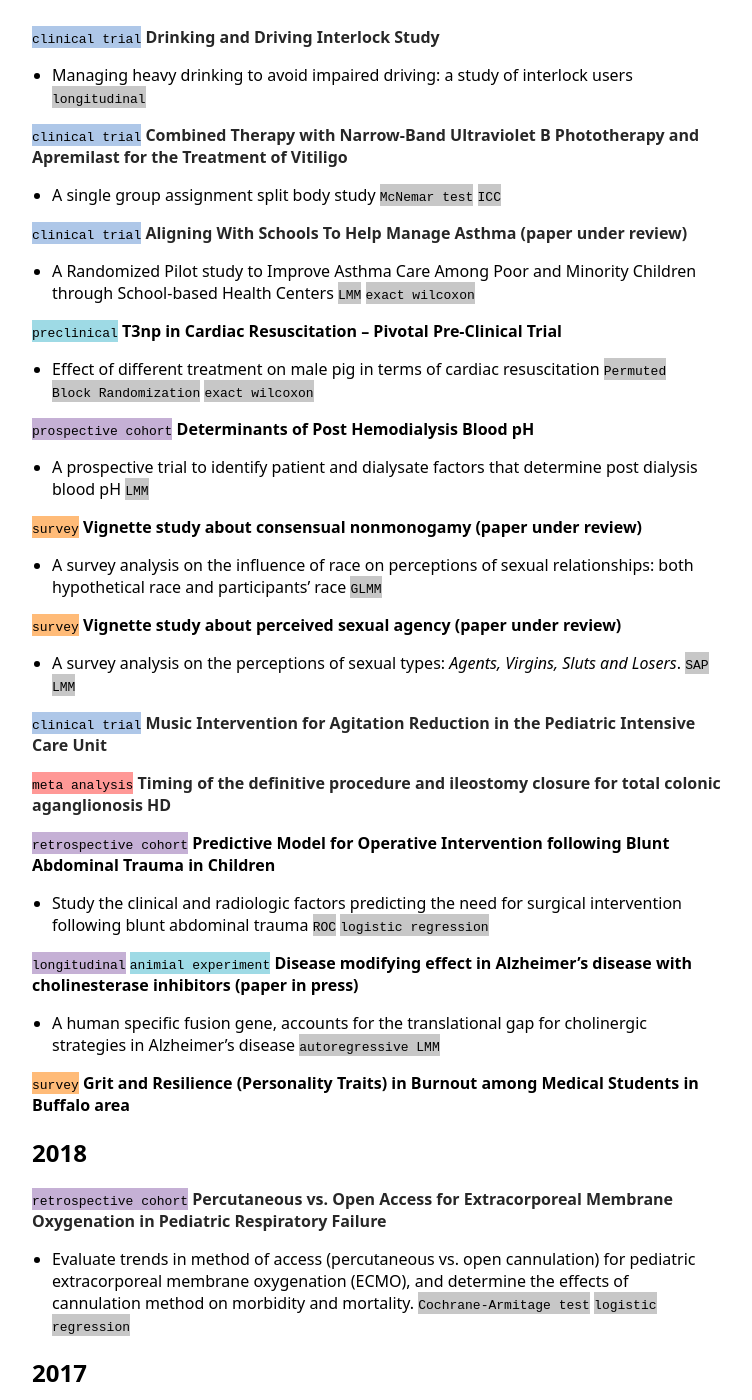
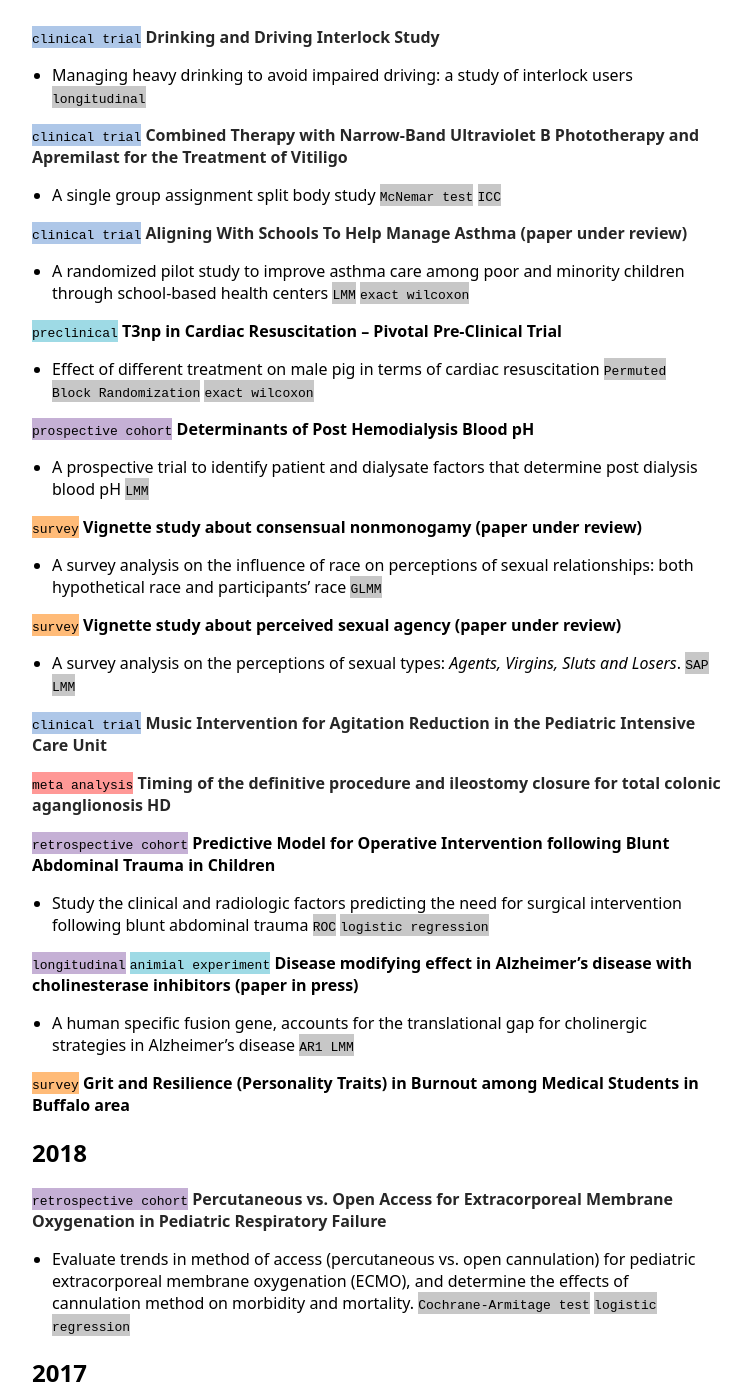
Before and after one commit to ziqiangc/ziqiangc.github.io, a Jekyll site: the page built from projects.md, in a window 1280 px wide and 1400 px high, scrolled down 628 px. Shown: the whole window, without its empty margins (258-1010 px from the left). Built offline with Jekyll 4.4.1, drawn with Linux system fonts in a browser that asks for light colours; our own code applies the rules of GitHub Pages for plain Markdown files.

Commit message:
Update projects.md

```diff
--- a/projects.md
+++ b/projects.md
@@ -20,7 +20,7 @@
 - A single group assignment split body study <span style="background-color: #c7c7c7">`McNemar test`</span> <span style="background-color: #c7c7c7">`ICC`</span>
 
 <span style="background-color: #aec7e8">`clinical trial`</span> [**Aligning With Schools To Help Manage Asthma (paper under review)**](https://clinicaltrials.gov/ct2/show/NCT03032744)
-- A Randomized Pilot study to Improve Asthma Care Among Poor and Minority Children through School-based Health Centers <span style="background-color: #c7c7c7">`LMM`</span> <span style="background-color: #c7c7c7">`exact wilcoxon`</span>
+- A randomized pilot study to improve asthma care among poor and minority children through school-based health centers <span style="background-color: #c7c7c7">`LMM`</span> <span style="background-color: #c7c7c7">`exact wilcoxon`</span>
 
 <span style="background-color: #9edae5">`preclinical`</span> **T3np in Cardiac Resuscitation – Pivotal Pre-Clinical Trial**
 - Effect of different treatment on male pig in terms of cardiac resuscitation <span style="background-color: #c7c7c7">`Permuted Block Randomization`</span> <span style="background-color: #c7c7c7">`exact wilcoxon`</span>
@@ -42,7 +42,7 @@
 - Study the clinical and radiologic factors predicting the need for surgical intervention following blunt abdominal trauma <span style="background-color: #c7c7c7">`ROC`</span> <span style="background-color: #c7c7c7">`logistic regression`</span>
 
 <span style="background-color: #c5b0d5">`longitudinal`</span> <span style="background-color: #9edae5">`animial experiment`</span> **Disease modifying effect in Alzheimer’s disease with cholinesterase inhibitors (paper in press)**
-- A human specific fusion gene, accounts for the translational gap for cholinergic strategies in Alzheimer’s disease <span style="background-color: #c7c7c7">`autoregressive LMM`</span>
+- A human specific fusion gene, accounts for the translational gap for cholinergic strategies in Alzheimer’s disease <span style="background-color: #c7c7c7">`AR1 LMM`</span>
 
 <span style="background-color: #ffbb78">`survey`</span> **Grit and Resilience (Personality Traits) in Burnout among Medical Students in Buffalo area**
 
```
